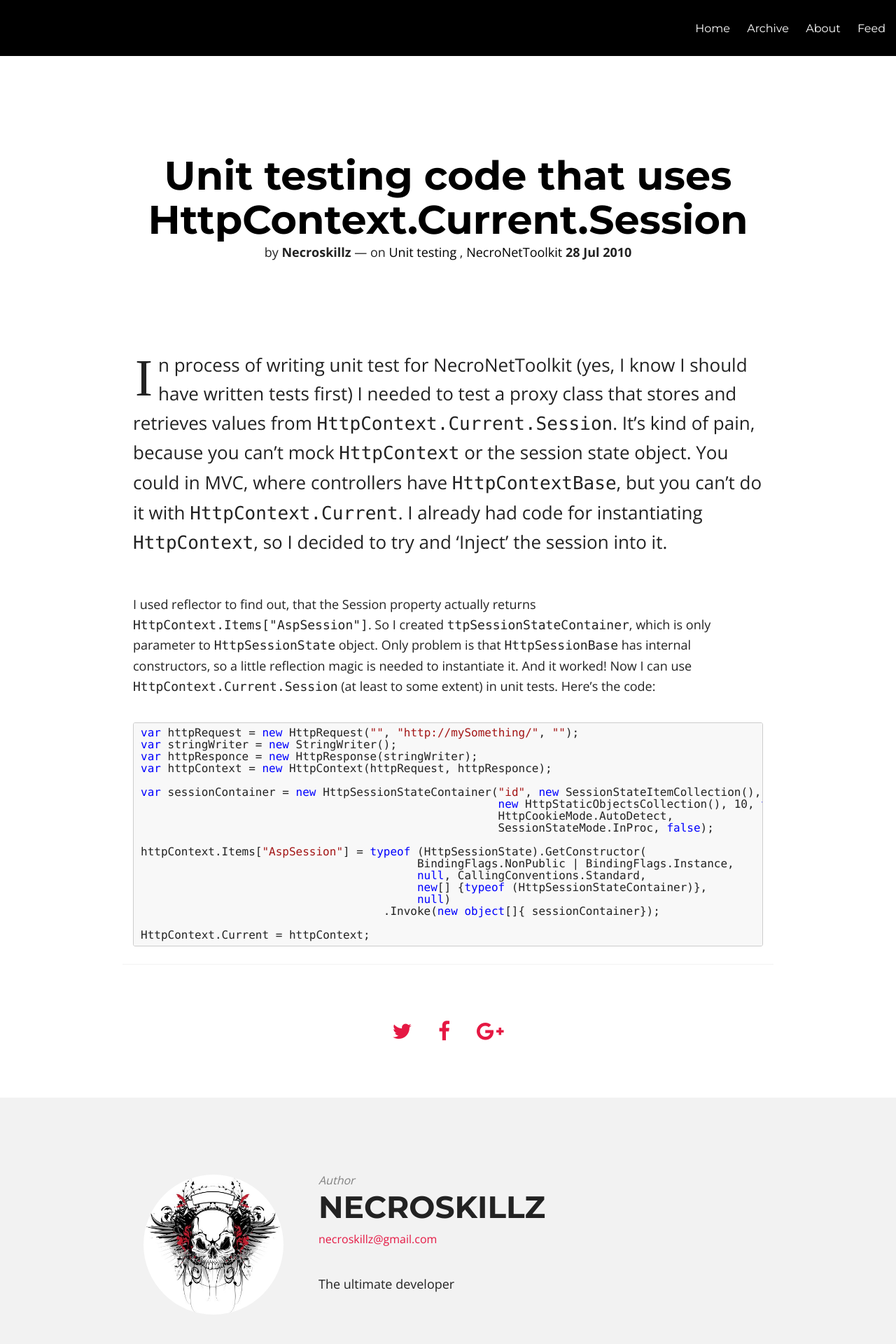
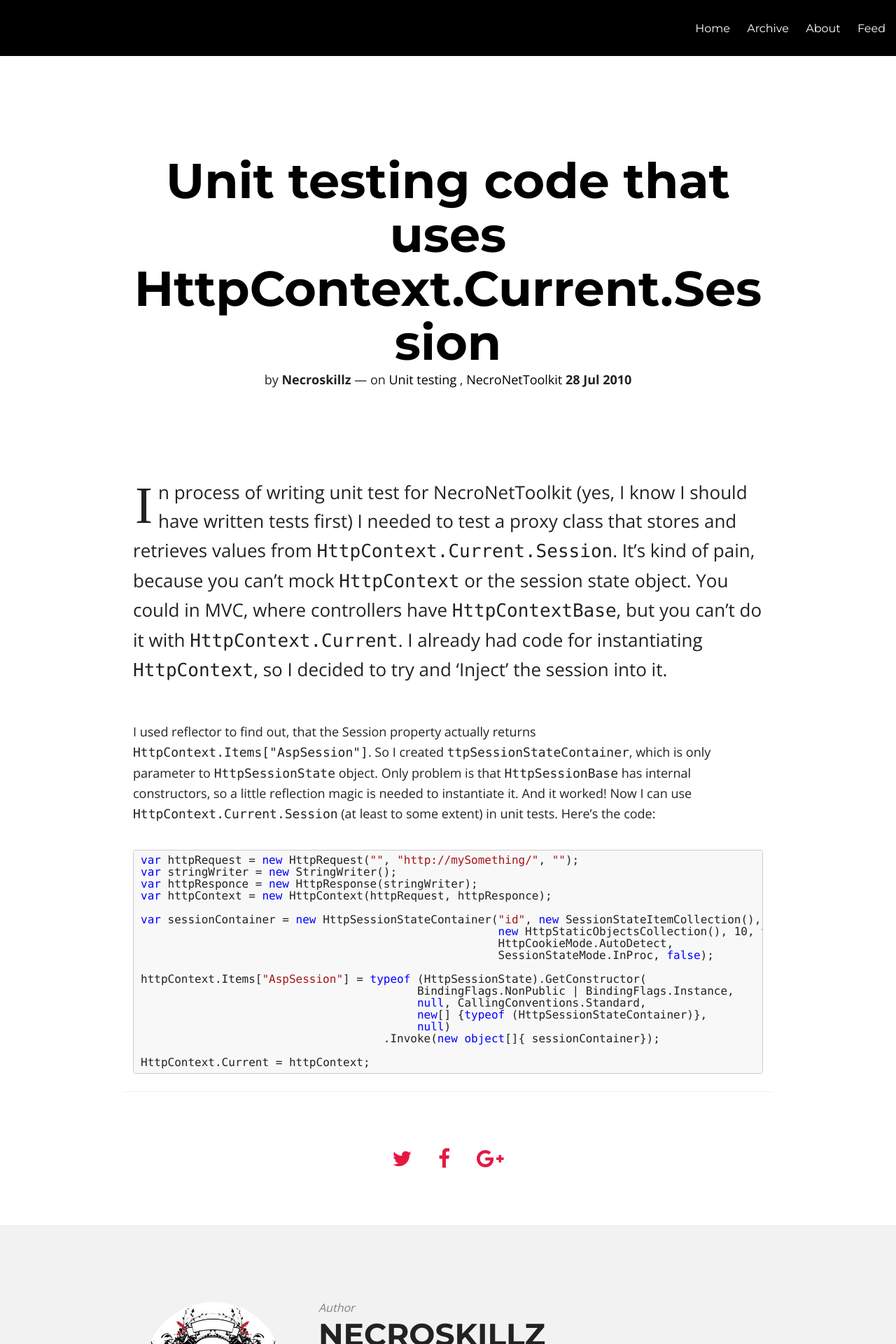
Before and after one commit to Necroskillz/necroskillz.github.io, a Jekyll site: the page built from _posts/2010/2010-07-28-unit-testing-code-that-uses-httpcontext-current-session.aspx.md, in a window 1280 px wide. Shown: the top 1920 px of the page at 70% size. Built offline with Jekyll 4.4.1, drawn with Linux system fonts in a browser that asks for light colours; nearby versions of some CDN libraries; Markdown is read by kramdown in place of the engine named in the settings; comment, search, counter and statistics services are not loaded.

Commit message:
Remote title font size and instead word wrap the title

```diff
--- a/_layouts/post.html
+++ b/_layouts/post.html
@@ -55,7 +55,7 @@
                 <div class="notepad-post-title-simple row">
                     <div class="small-12 columns">
                         <div class="notepad-post-meta-simple">
-                            <h1 {% if page.title_font_size %}style="font-size: {{page.title_font_size}};"{% endif %}>{{ page.title }}</h1>
+                            <h1>{{ page.title }}</h1>
                             <p>by <strong>{{ site.owner.name }}</strong> &#8212; {% assign tagsize = page.tags.size %}{% if tagsize != 0 %}on {% for tag in page.tags %}<a href="{{ site.url }}/tags/index.html#{{ tag | cgi_encode }}" data-toggle="tooltip" title="Posts tagged with {{ tag }}" rel="tag">{{ tag }}</a>{% unless forloop.last %}&nbsp;&comma;&nbsp;{% endunless %}{% endfor %}{% endif %} <strong><time datetime="{{ page.date | date_to_xmlschema }}">{{ page.date | date: "%d %b %Y" }}</time></strong></p>
                         </div>
                     </div>
--- a/assets/css/post.css
+++ b/assets/css/post.css
@@ -427,7 +427,8 @@ html, body, .notepad-post-container, .notepad-post-header {
     padding-bottom: 2.5rem; }
     .notepad-page-title .notepad-post-meta-simple h1,
     .notepad-post-title-simple .notepad-post-meta-simple h1 {
-      padding: 0; }
+      padding: 0;
+      word-wrap: break-word; }
     .notepad-page-title .notepad-post-meta-simple p.meta,
     .notepad-post-title-simple .notepad-post-meta-simple p.meta {
       padding-top: 0.625rem; }
```
Also changed, not shown: _posts/2010/2010-07-28-unit-testing-code-that-uses-httpcontext-current-session.aspx.md (+0 -1 lines).
